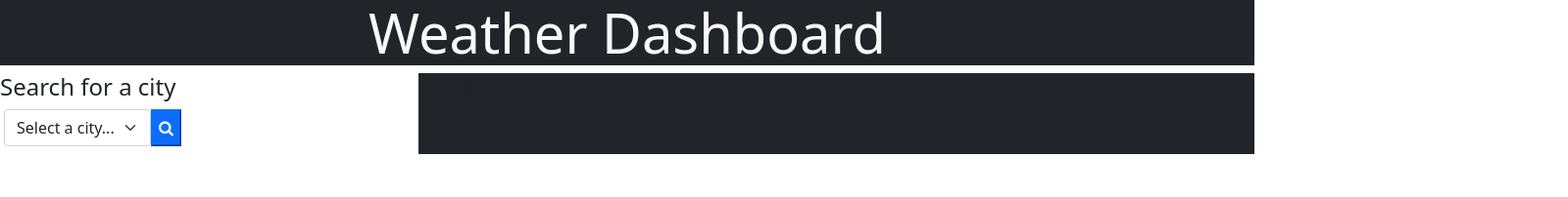
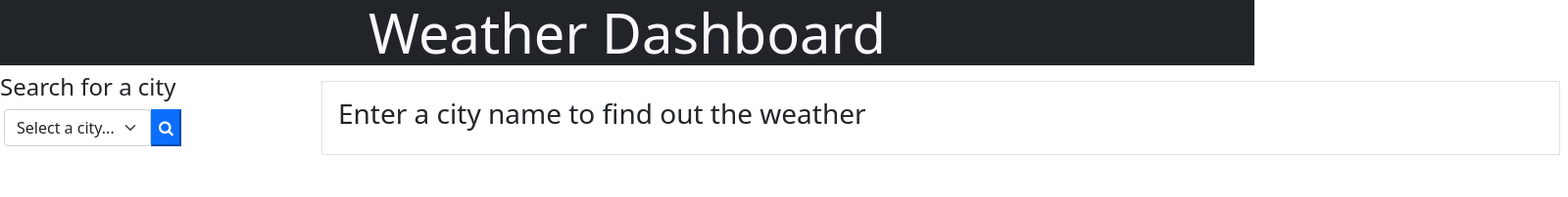
Before and after one commit to Etipriya/weather-dashboard, a plain HTML site: page index.html in a window 1280 px wide. Shown: the whole page at 98% size, 1600 px wide, since content can reach past the window. Drawn offline with nearby package versions, Linux system fonts and the light colour scheme.

Commit message:
added forecasted weather code in index

```diff
--- a/index.html
+++ b/index.html
@@ -5,18 +5,21 @@
     <meta http-equiv="X-UA-Compatible" content="IE=edge" />
     <meta name="viewport" content="width=device-width, initial-scale=1.0" />
     <title>Weather Forecast</title>
+    <!-- Bootstrap Link -->
     <link
       href="https://cdn.jsdelivr.net/npm/bootstrap@5.0.0-beta3/dist/css/bootstrap.min.css"
       rel="stylesheet"
       integrity="sha384-eOJMYsd53ii+scO/bJGFsiCZc+5NDVN2yr8+0RDqr0Ql0h+rP48ckxlpbzKgwra6"
       crossorigin="anonymous"
     />
+    <!-- Font awesome -->
     <link
       rel="stylesheet"
       href="https://use.fontawesome.com/releases/v5.8.1/css/all.css"
       integrity="sha384-50oBUHEmvpQ+1lW4y57PTFmhCaXp0ML5d60M1M7uH2+nqUivzIebhndOJK28anvf"
       crossorigin="anonymous"
     />
+    <!-- Cloud flare -->
     <link
       rel="stylesheet"
       href="https://cdnjs.cloudflare.com/ajax/libs/font-awesome/4.7.0/css/font-awesome.min.css"
@@ -30,7 +33,7 @@
     </header>
     <main class="d-flex">
       <!-- Search Container -->
-      <div class="col-4">
+      <div class="col-3">
         <div class="search">
           <!-- <div class="text-white text-align-left bg-light p-1"> -->
           <h4>Search for a city</h4>
@@ -57,20 +60,27 @@
           </div>
         </form>
       </div>
-      <div class="col-8 bg-dark">
-        <h2>Hello</h2>
+      <!-- forecasted weather -->
+      <div class="col-9 col-sm-12">
+        <section class="p-3 border m-2" id="current_weather">
+          <h3>Enter a city name to find out the weather</h3>
+        </section>
+        <section class="p-3" weather-forecast></section>
       </div>
     </main>
-
+    <!-- Bootstrap JS file -->
     <script
       src="https://cdn.jsdelivr.net/npm/bootstrap@5.0.0-beta3/dist/js/bootstrap.bundle.min.js"
       integrity="sha384-JEW9xMcG8R+pH31jmWH6WWP0WintQrMb4s7ZOdauHnUtxwoG2vI5DkLtS3qm9Ekf"
       crossorigin="anonymous"
     ></script>
+    <!-- Moment.js file -->
     <script
       src="https://cdnjs.cloudflare.com/ajax/libs/jquery/3.6.0/jquery.min.js"
       integrity="sha512-894YE6QWD5I59HgZOGReFYm4dnWc1Qt5NtvYSaNcOP+u1T9qYdvdihz0PPSiiqn/+/3e7Jo4EaG7TubfWGUrMQ=="
       crossorigin="anonymous"
     ></script>
+    <!-- Main JS file -->
+    <script src="./assets/main.js"></script>
   </body>
 </html>
```
Also changed, not shown: assets/css/script.css (+0 -8 lines).
